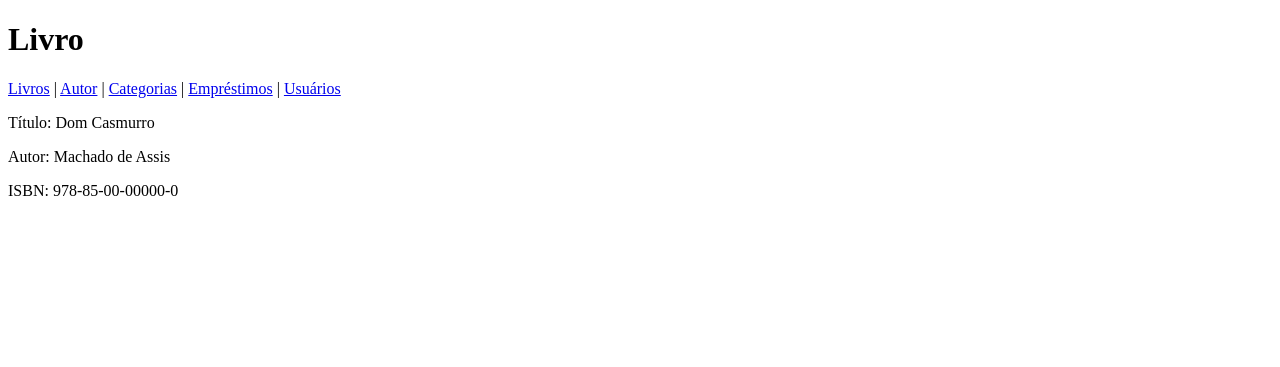
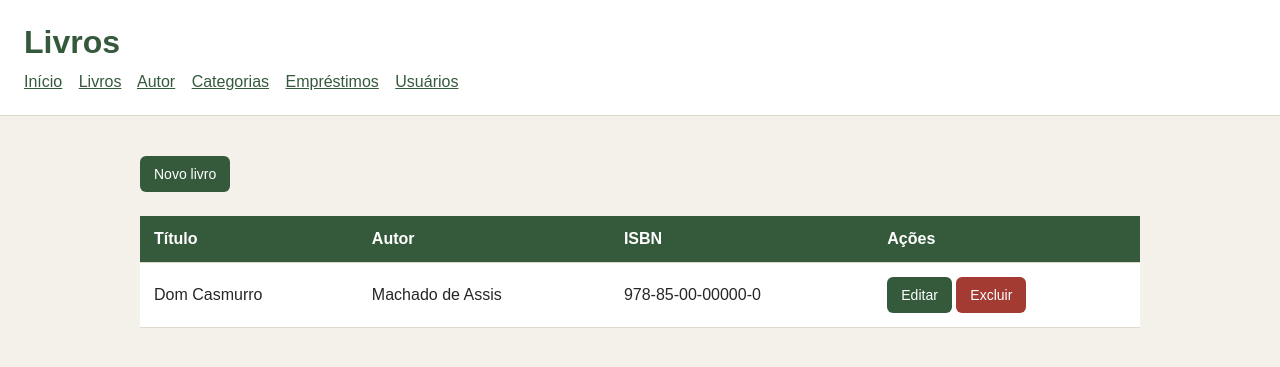
Before and after one commit to EnzoHorcai/Atividade-MVC, a Spring Boot app: page /livros in a window 1280 px wide. Shown: the top 367 px of the page. Run offline with Spring Boot 4, Linux system fonts and the light colour scheme.

Commit message:
melhorias no frontend

```diff
--- a/src/main/java/com/biblioteca/controller/LivroController.java
+++ b/src/main/java/com/biblioteca/controller/LivroController.java
@@ -1,34 +1,89 @@
 package com.biblioteca.controller;
-
-import org.springframework.ui.Model;
-import com.biblioteca.model.Livro;
-import org.springframework.stereotype.Controller;
-import org.springframework.web.bind.annotation.GetMapping;
-import org.springframework.web.bind.annotation.RequestMapping;
 
 import java.util.ArrayList;
 import java.util.List;
+
+import org.springframework.stereotype.Controller;
+import org.springframework.ui.Model;
+import org.springframework.web.bind.annotation.GetMapping;
+import org.springframework.web.bind.annotation.PathVariable;
+import org.springframework.web.bind.annotation.PostMapping;
+import org.springframework.web.bind.annotation.RequestMapping;
+
+import com.biblioteca.model.Livro;
 
 @Controller
 @RequestMapping("/livros")
 public class LivroController {
 
-    public List<Livro> livros = new ArrayList<>();
+    private final List<Livro> livros = new ArrayList<>();
+    private Long proximoId = 1L;
 
-    @GetMapping("/inicio")
-    public String inicio(){ return "livros/inicio"; }
+    public LivroController() {
+        livros.add(new Livro(
+                proximoId++,
+                "Dom Casmurro",
+                "Machado de Assis",
+                "978-85-00-00000-0"
+        ));
+    }
 
     @GetMapping
-    public String exibirLivro(Model model) {
-        Livro livro = new Livro();
-        livro.setTitulo("Dom Casmurro");
-        livro.setAutor("Machado de Assis");
-        livro.setIsbn("978-85-00-00000-0");
-
-        model.addAttribute(
-                "livro",livro);
-
+    public String listar(Model model) {
+        model.addAttribute("livros", livros);
         return "livros";
     }
 
+    @GetMapping("/novo")
+    public String novo(Model model) {
+        model.addAttribute("livro", new Livro());
+        model.addAttribute("tituloPagina", "Novo livro");
+        return "livro-form";
+    }
+
+    @PostMapping
+    public String salvar(Livro livro) {
+        livro.setId(proximoId++);
+        livros.add(livro);
+        return "redirect:/livros";
+    }
+
+    @GetMapping("/{id}/editar")
+    public String editar(@PathVariable Long id, Model model) {
+        Livro livro = buscarPorId(id);
+
+        if (livro == null) {
+            return "redirect:/livros";
+        }
+
+        model.addAttribute("livro", livro);
+        model.addAttribute("tituloPagina", "Editar livro");
+        return "livro-form";
+    }
+
+    @PostMapping("/{id}")
+    public String atualizar(@PathVariable Long id, Livro livroAtualizado) {
+        Livro livro = buscarPorId(id);
+
+        if (livro != null) {
+            livro.setTitulo(livroAtualizado.getTitulo());
+            livro.setAutor(livroAtualizado.getAutor());
+            livro.setIsbn(livroAtualizado.getIsbn());
+        }
+
+        return "redirect:/livros";
+    }
+
+    @PostMapping("/{id}/excluir")
+    public String excluir(@PathVariable Long id) {
+        livros.removeIf(livro -> livro.getId().equals(id));
+        return "redirect:/livros";
+    }
+
+    private Livro buscarPorId(Long id) {
+        return livros.stream()
+                .filter(livro -> livro.getId().equals(id))
+                .findFirst()
+                .orElse(null);
+    }
 }
--- a/src/main/resources/templates/livros.html
+++ b/src/main/resources/templates/livros.html
@@ -1,20 +1,148 @@
 <!DOCTYPE html>
-<html xmlns:th="http://www.thymeleaf.org">
+<html lang="pt-BR" xmlns:th="http://www.thymeleaf.org">
 <head>
     <meta charset="UTF-8">
-    <title>Biblioteca - Livro</title>
+    <meta name="viewport" content="width=device-width, initial-scale=1">
+    <title>Biblioteca - Livros</title>
+    <style>
+        body {
+            margin: 0;
+            font-family: Arial, sans-serif;
+            color: #262626;
+            background: #f4f1ea;
+        }
+
+        header {
+            padding: 24px;
+            background: #ffffff;
+            border-bottom: 1px solid #ded9cc;
+        }
+
+        main {
+            max-width: 1000px;
+            margin: 40px auto;
+            padding: 0 24px;
+        }
+
+        h1 {
+            margin: 0;
+            color: #355a3b;
+        }
+
+        nav {
+            margin-top: 12px;
+        }
+
+        nav a {
+            margin-right: 12px;
+            color: #355a3b;
+        }
+
+        .acoes {
+            margin: 24px 0;
+        }
+
+        .novo,
+        .editar,
+        .excluir {
+            display: inline-block;
+            border: 0;
+            padding: 10px 14px;
+            border-radius: 6px;
+            text-decoration: none;
+            font-size: 14px;
+            cursor: pointer;
+        }
+
+        .novo,
+        .editar {
+            color: #ffffff;
+            background: #355a3b;
+        }
+
+        .excluir {
+            color: #ffffff;
+            background: #a33b32;
+        }
+
+        table {
+            width: 100%;
+            border-collapse: collapse;
+            background: #ffffff;
+        }
+
+        th,
+        td {
+            padding: 14px;
+            text-align: left;
+            border-bottom: 1px solid #ded9cc;
+        }
+
+        th {
+            background: #355a3b;
+            color: #ffffff;
+        }
+
+        .vazio {
+            color: #666666;
+        }
+    </style>
 </head>
 <body>
-<h1>Livro</h1>
-<nav>
-    <a th:href="@{/livros}">Livros</a> |
-    <a th:href="@{/autor}">Autor</a> |
-    <a th:href="@{/categorias}">Categorias</a> |
-    <a th:href="@{/emprestimos}">Empréstimos</a> |
-    <a th:href="@{/usuarios}">Usuários</a>
-</nav>
-<p>Título: <span th:text="${livro.titulo}"></span></p>
-<p>Autor: <span th:text="${livro.autor}"></span></p>
-<p>ISBN: <span th:text="${livro.isbn}"></span></p>
+<header>
+    <h1>Livros</h1>
+    <nav>
+        <a th:href="@{/}">Início</a>
+        <a th:href="@{/livros}">Livros</a>
+        <a th:href="@{/autor}">Autor</a>
+        <a th:href="@{/categorias}">Categorias</a>
+        <a th:href="@{/emprestimos}">Empréstimos</a>
+        <a th:href="@{/usuarios}">Usuários</a>
+    </nav>
+</header>
+
+<main>
+    <div class="acoes">
+        <a class="novo" th:href="@{/livros/novo}">Novo livro</a>
+    </div>
+
+    <p class="vazio" th:if="${#lists.isEmpty(livros)}">
+        Nenhum livro cadastrado.
+    </p>
+
+    <table th:if="${!#lists.isEmpty(livros)}">
+        <thead>
+        <tr>
+            <th>Título</th>
+            <th>Autor</th>
+            <th>ISBN</th>
+            <th>Ações</th>
+        </tr>
+        </thead>
+        <tbody>
+        <tr th:each="livro : ${livros}">
+            <td th:text="${livro.titulo}"></td>
+            <td th:text="${livro.autor}"></td>
+            <td th:text="${livro.isbn}"></td>
+            <td>
+                <a class="editar"
+                   th:href="@{/livros/{id}/editar(id=${livro.id})}">
+                    Editar
+                </a>
+
+                <form th:action="@{/livros/{id}/excluir(id=${livro.id})}"
+                      method="post"
+                      style="display:inline">
+                    <button class="excluir"
+                            type="submit"
+                            onclick="return confirm('Excluir este livro?')">
+                        Excluir
+                    </button>
+                </form>
+            </td>
+        </tr>
+        </tbody>
+    </table>
+</main>
 </body>
 </html>
```
Also changed, not shown: src/main/java/com/biblioteca/model/Livro.java (+19 -1 lines), src/main/resources/templates/livros/livro-form.html (added, +113 -0 lines).
